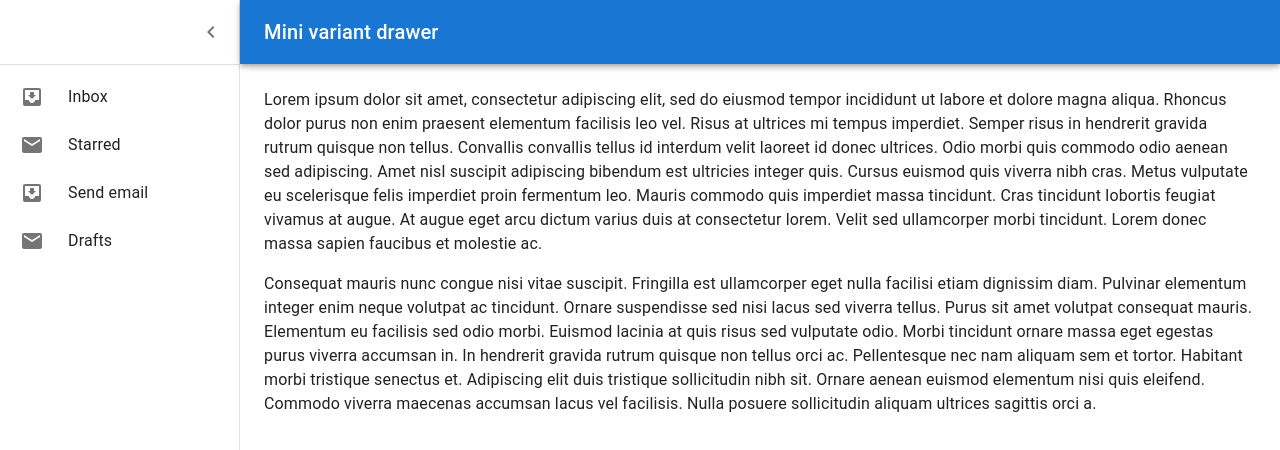
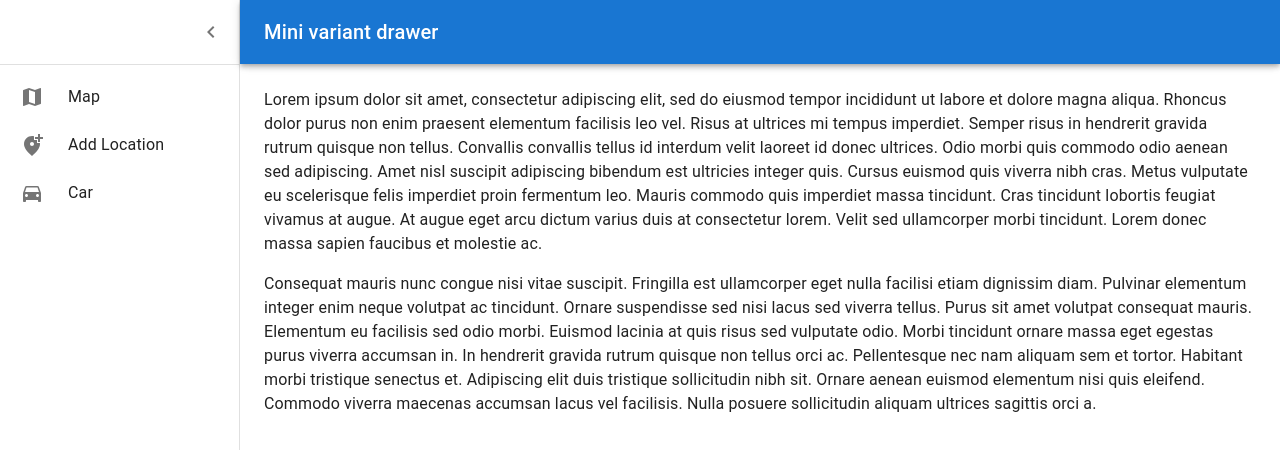
Before and after one commit to nekoze-climber/dashboard-template, a React (Create React App) app: page / in a window 1280 px wide. Shown: the top 450 px of the page. Built offline with nearby package versions, Linux system fonts and the light colour scheme.

Commit message:
change icon

```diff
--- a/src/components/MiniVariantDrawer.tsx
+++ b/src/components/MiniVariantDrawer.tsx
@@ -14,8 +14,9 @@ import ListItem from '@mui/material/ListItem'
 import ListItemButton from '@mui/material/ListItemButton'
 import ListItemIcon from '@mui/material/ListItemIcon'
 import ListItemText from '@mui/material/ListItemText'
-import InboxIcon from '@mui/icons-material/MoveToInbox'
-import MailIcon from '@mui/icons-material/Mail'
+import MapIcon from '@mui/icons-material/Map'
+import AddLocationAltIcon from '@mui/icons-material/AddLocationAlt'
+import DirectionsCarIcon from '@mui/icons-material/DirectionsCar'
 import DrawerHeader from './DrawerHeader'
 
 const drawerWidth = 240
@@ -117,7 +118,7 @@ const MiniVariantDrawer = (): JSX.Element => {
                 </DrawerHeader>
                 <Divider />
                 <List>
-                    {['Inbox', 'Starred', 'Send email', 'Drafts'].map((text, index) => (
+                    {['Map', 'Add Location', 'Car'].map((text, index) => (
                         <ListItem key={text} disablePadding sx={{ display: 'block' }}>
                             <ListItemButton
                                 sx={{
@@ -133,7 +134,9 @@ const MiniVariantDrawer = (): JSX.Element => {
                                         justifyContent: 'center',
                                     }}
                                 >
-                                    {index % 2 === 0 ? <InboxIcon /> : <MailIcon />}
+                                    {index === 0 && <MapIcon />}
+                                    {index === 1 && <AddLocationAltIcon />}
+                                    {index === 2 && <DirectionsCarIcon />}
                                 </ListItemIcon>
                                 <ListItemText primary={text} sx={{ opacity: open ? 1 : 0 }} />
                             </ListItemButton>
```
